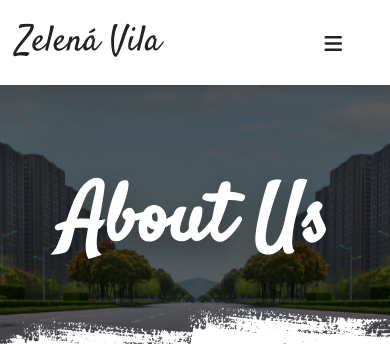
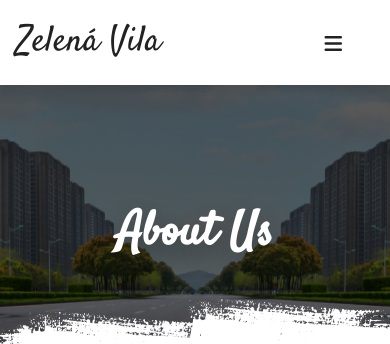
Before and after one commit to BannanaBob/BananaBob.github.io, a plain HTML site: page about.html in a window 390 px wide. Shown: the top 344 px of the page. Drawn offline with nearby package versions, Linux system fonts and the light colour scheme.

Commit message:
Update style.css

```diff
--- a/css/style.css
+++ b/css/style.css
@@ -1878,6 +1878,15 @@ html{
     max-width: 90%; /* Adjust max-width for smaller screens */
 }
 
+
+        .heading h1 {
+    font-size: 12vw;
+    padding-top: 35px;
+    text-align: center;
+
+}
+
+
    }
 
    @media (max-width: 600px) {
```
